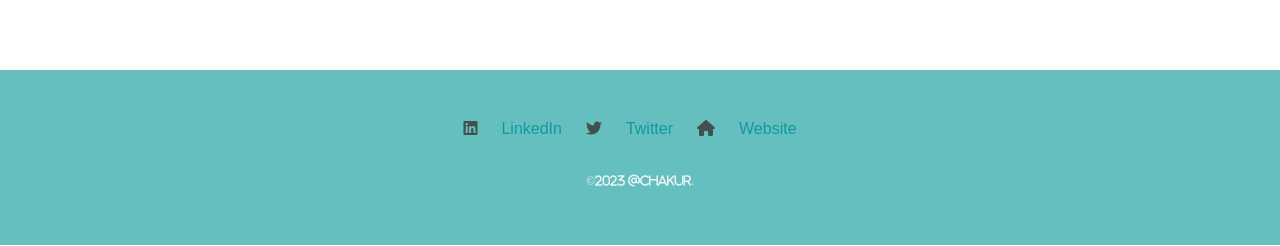
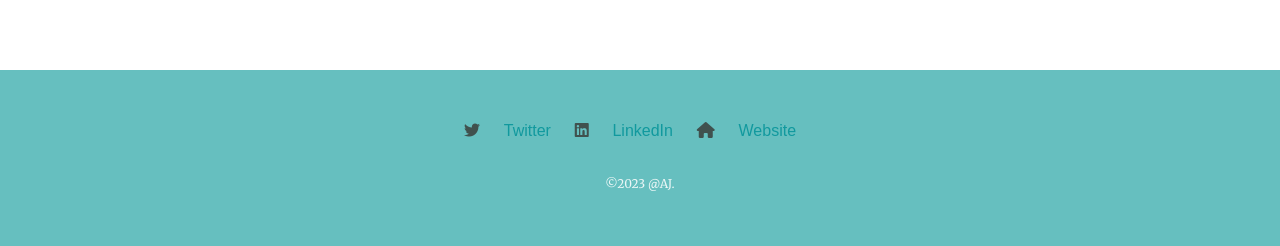
Before and after one commit to ashish082003/Capstone-pro, a plain HTML site: page index.html in a window 1280 px wide. Shown: the part 2637-2883 px from the top of the page. Drawn offline with Linux system fonts and the light colour scheme.

Commit message:
footer changes

```diff
--- a/index.html
+++ b/index.html
@@ -65,15 +65,14 @@
           </div>
         </div>
       </div>
-      <div class="bottom-container"> </i>
-        <i class="fa-brands fa-linkedin footer-link">
-            <a class="footer-link" href="https://www.linkedin.com/in/ashish-jadhav-a85840237/">LinkedIn</a>
+      <div class="bottom-container">
         <i class="fa-brands fa-twitter"></i>
         <a class="footer-link" href="https://twitter.com/ashish082003">Twitter</a>
+        <i class="fa-brands fa-linkedin "></i>
+        <a class="footer-link" href="https://www.linkedin.com/in/ashish-jadhav-a85840237/">LinkedIn</a>
         <i class="fa-solid fa-house"></i>
         <a class="footer-link" href="index.html">Website</a>
-        <p class="copyright">©2023 @Chakur.</p>
+        <p class="copyright">©2023 @AJ.</p>
       </div>
 </body>
-
 </html>
```
